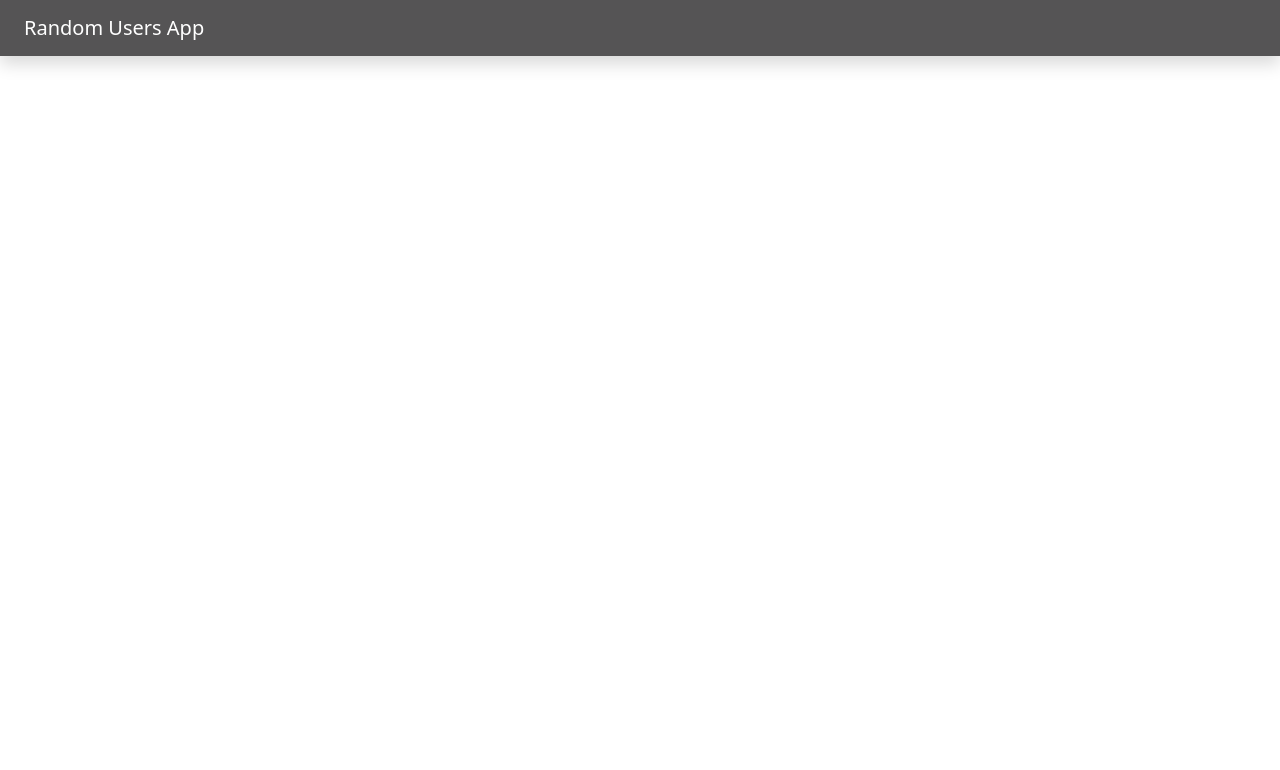
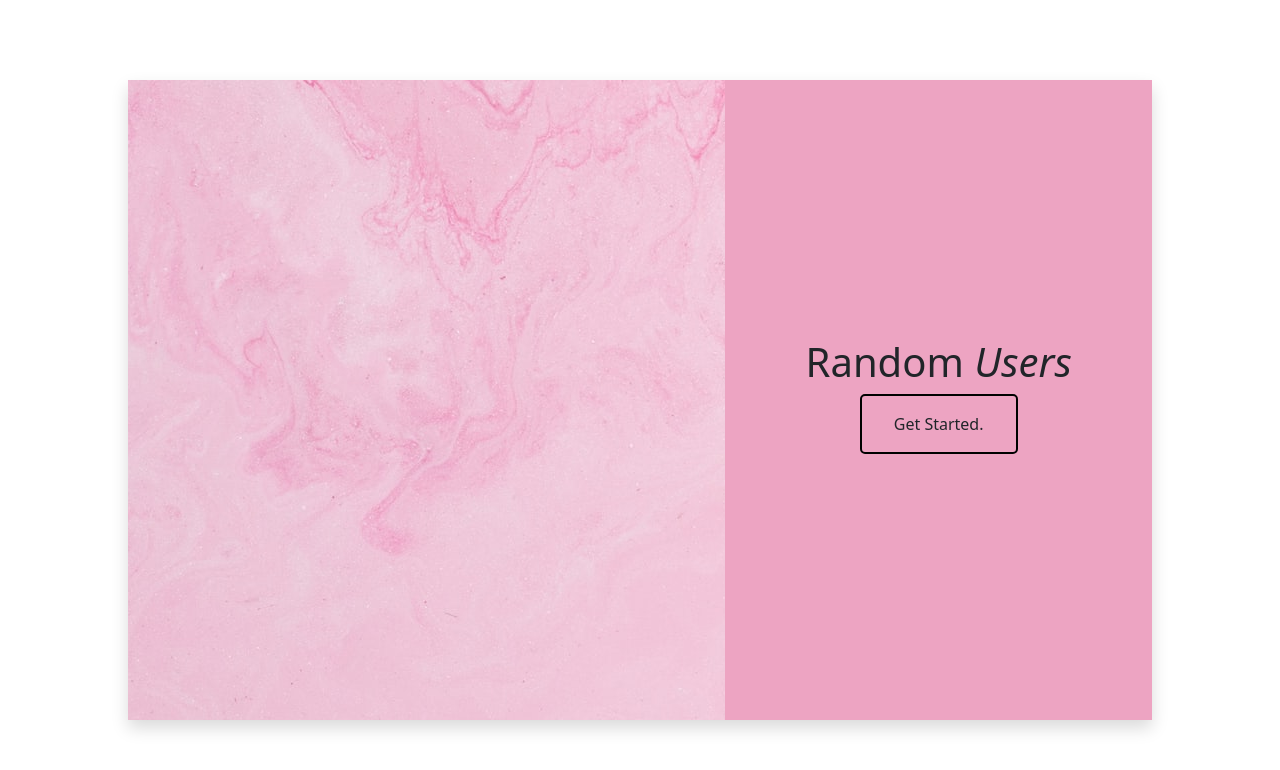
Before and after one commit to welpidem/random-users, a Vue app: page / in a window 1280 px wide. Before the commit this address had no page. Shown: the top 770 px of the page. Built offline with nearby package versions, Linux system fonts and the light colour scheme.

Commit message:
Update App.vue

```diff
--- a/src/App.vue
+++ b/src/App.vue
@@ -9,7 +9,7 @@ const next = ref(false);
 
 </script>
 <template>
-    <!-- <div class="page-wrapper" v-if="next === false">
+    <div class="page-wrapper" v-if="next === false">
         <div class="content-wrapper shadow">
             <section id="section-1">
                 <div class="image-container">
@@ -21,8 +21,8 @@ const next = ref(false);
                 </div>
             </section>
         </div>
-    </div> -->
-    <NavBar />
+    </div>
+    <NavBar v-else/>
     <RouterView />
 </template>
 
```
